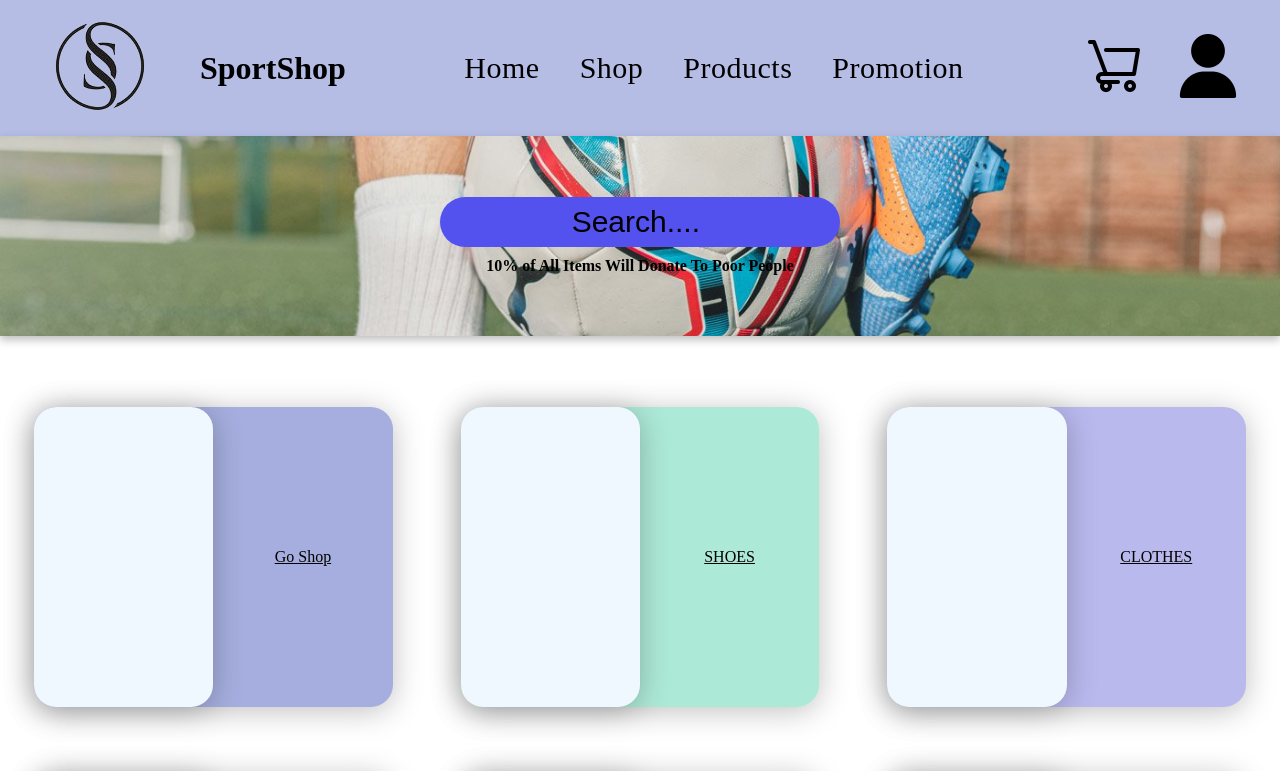
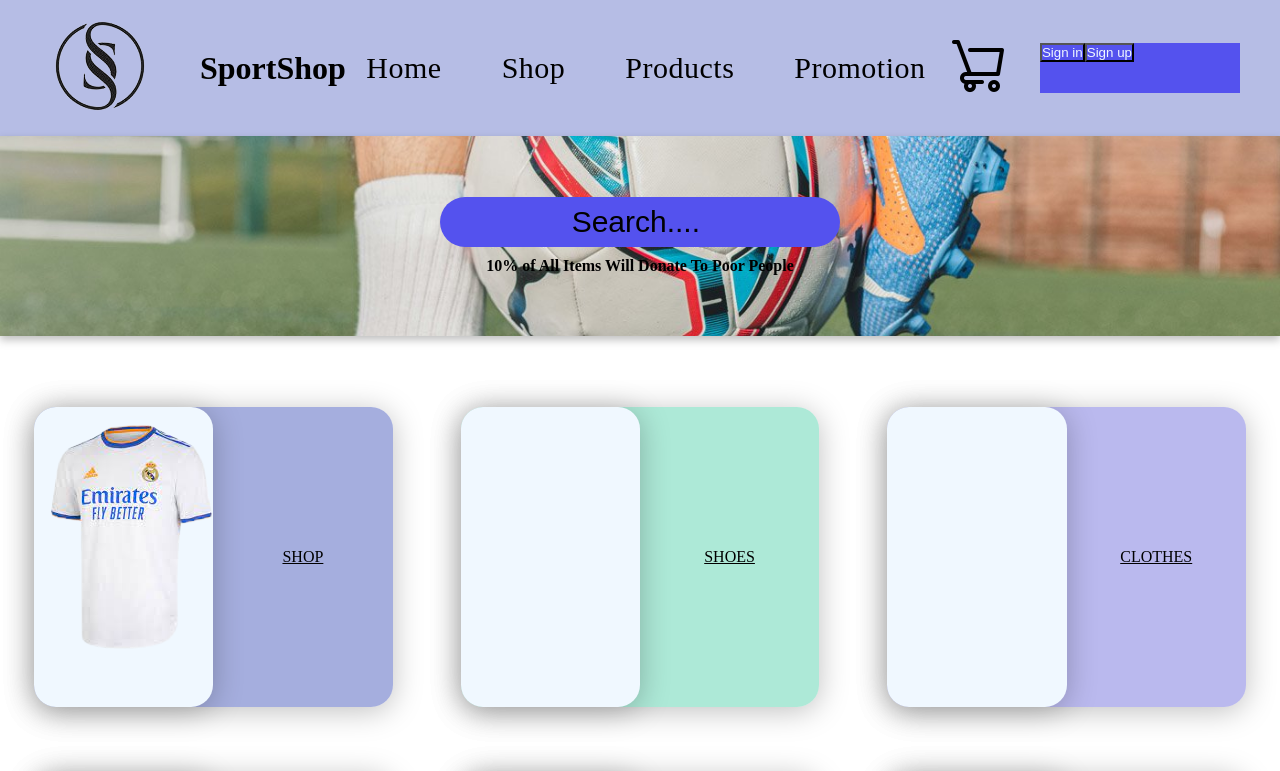
Before and after one commit to PEOUSOKLEANG/e-commece, a Vue app in the folder SportShop/: page / in a window 1280 px wide. Shown: the top 771 px of the page. Built offline with nearby package versions, Linux system fonts and the light colour scheme.

Commit message:
lastupdate

```diff
--- a/SportShop/src/components/Accessories.vue
+++ b/SportShop/src/components/Accessories.vue
@@ -8,10 +8,10 @@
                 </div>
             </div>
             <div class="header-center">
-                <a href="#">Home </a>
-                <a href="#">Shop </a>
-                <a href="#">Products </a>
-                <a href="#">Promotion</a>
+                <a><router-link to="/">Home</router-link></a>
+                <a><router-link to="/goshop">Shop</router-link></a>
+                <a><router-link to="/">Products</router-link></a>
+                <a><router-link to="/discount">Promotion</router-link></a>
             </div>
             <div class="header-right">
                 <!-- profile users -->
--- a/SportShop/src/components/Clothes.vue
+++ b/SportShop/src/components/Clothes.vue
@@ -8,10 +8,10 @@
                 </div>
             </div>
             <div class="header-center">
-                <a href="#">Home </a>
-                <a href="#">Shop </a>
-                <a href="#">Products </a>
-                <a href="#">Promotion</a>
+                <a><router-link to="/">Home</router-link></a>
+                <a><router-link to="/goshop">Shop</router-link></a>
+                <a><router-link to="/">Products</router-link></a>
+                <a><router-link to="/discount">Promotion</router-link></a>
             </div>
             <div class="header-right">
                 <!-- profile users -->
--- a/SportShop/src/components/Discount.vue
+++ b/SportShop/src/components/Discount.vue
@@ -8,10 +8,10 @@
                 </div>
             </div>
             <div class="header-center">
-                <a href="#">Home </a>
-                <a href="#">Shop </a>
-                <a href="#">Products </a>
-                <a href="#">Promotion</a>
+                <a><router-link to="/">Home</router-link></a>
+                <a><router-link to="/goshop">Shop</router-link></a>
+                <a><router-link to="/">Products</router-link></a>
+                <a><router-link to="/discount">Promotion</router-link></a>
             </div>
             <div class="header-right">
                 <!-- profile users -->
--- a/SportShop/src/components/Goshop.vue
+++ b/SportShop/src/components/Goshop.vue
@@ -31,7 +31,7 @@
         </div>
         <div @click.prevent="selectorder()" class="produce" >
             <div class="pro-img">
-                <!-- <img src="../components/image/RealMadrid23.png" alt=""> -->
+                <img src="../components/image/RealMadrid23.png" alt="">
             </div>
             <li> </li>
 
@@ -81,7 +81,14 @@ export default{
         selectorder(){
             this.$router.push({path: '/selectorder'});
         }
-    }
+    },
+    // data(){
+    //     let url = `http://universities.hipolabs.com/search?country=${country.value}`;
+    //     return {
+
+    //     }
+
+    // }
 }
 </script>
 <style>
--- a/SportShop/src/components/HomePage.vue
+++ b/SportShop/src/components/HomePage.vue
@@ -8,15 +8,19 @@
                 </div>
             </div>
             <div class="header-center">
-                <a href="#">Home </a>
-                <a href="#">Shop </a>
-                <a href="#">Products </a>
-                <a href="#">Promotion</a>
+                <a><router-link to="/">Home</router-link></a>
+                <a><router-link to="/goshop">Shop</router-link></a>
+                <a><router-link to="/">Products</router-link></a>
+                <a><router-link to="/discount">Promotion</router-link></a>
             </div>
             <div class="header-right">
                 <!-- profile users -->
                 <div><img src="../components/image/cart.png" alt=""></div>
-                <div><img src="../components/image/user.png" alt=""></div>
+                <div class="btn-sign">
+                    <button>Sign in</button>
+                    <button>Sign up</button>
+
+                </div>
 
             </div>
             <!-- ==== -->
@@ -32,12 +36,12 @@
             <div class="middle">
                 <div class="box">
                     <div class="image-pros">
-                        <!-- <img src="../components/image/real madrid.jpg" alt="">  -->
+                        <img src="../components/image/RealMadrid23.png" alt="">
                         <!-- image -->
 
                     </div>
                     <div>
-                        <span><a><router-link to="/goshop">Go Shop</router-link></a></span>
+                        <span><a><router-link to="/goshop">SHOP</router-link></a></span>
                     </div>
                 </div>
                 <div class="box">
@@ -45,17 +49,18 @@
                         <!-- image -->
                     </div>
                     <div>
-                        <span><a href="/shoes">SHOES</a></span>
+                        <span><a><router-link to="/shoes">SHOES</router-link></a></span>
                     </div>
                 </div>
                 <div class="box">
                     <div class="image-pros">
                         <!-- image -->
+                        <!-- <img src="../components/image/Bacelona 23.png" alt=""> -->
 
 
                     </div>
                     <div>
-                        <span><a href="/clothes">CLOTHES</a></span>
+                        <span><a><router-link to="/clothes">CLOTHES</router-link></a></span>
                     </div>
                 </div>
                 <div class="box">
@@ -64,7 +69,9 @@
 
                     </div>
                     <div>
-                        <span><a href="/newDrop">NEW DROP</a></span>
+                        <span><a><router-link to="/newDrop">NEW DROP</router-link></a></span>
+
+
                     </div>
                 </div>
                 <div class="box">
@@ -73,7 +80,8 @@
 
                     </div>
                     <div>
-                        <span><a href="/accessories">ACCESSORIES</a></span>
+                        <span><a><router-link to="/accessories">ACCESSORIES</router-link></a></span>
+
                     </div>
                 </div>
                 <div class="box">
@@ -82,7 +90,9 @@
 
                     </div>
                     <div>
-                        <span><a href="/discount">PROMOTION</a></span>
+                        <span><a><router-link to="/discount">PROMOTION</router-link></a></span>
+
+
                     </div>
                 </div>
             </div>
@@ -209,6 +219,22 @@ main .header {
     align-items: center;
     gap: 30px;
 }
+.header-right .btn-sign{
+    width: 200px;
+    height: 50px;
+    background-color: #5452ee;
+    box-sizing: 0.1px 0.1px 2px 1px;
+    color: aliceblue;
+}
+.btn-sign button{
+    background-color: #5452ee;
+    box-sizing: 0.1px 0.1px 2px 1px;
+    color: aliceblue;
+
+    justify-content: center;
+    align-items: center;
+
+}
 
 main .content {
     background-image: url('../components/image/homeimg.jpg');
@@ -323,7 +349,7 @@ main .body {
     margin-top: 66px;
     display: flex;
     flex-direction: row;
-    object-fit: cover;
+
 
 }
 
@@ -333,6 +359,10 @@ main .body {
     box-shadow: 0px 4px 30px rgba(0, 0, 0, 0.25);
     border-radius: 22px;
     background-color: aliceblue;
+}
+.image-pros img{
+    width: fit-content;
+    object-fit: contain;
 }
 
 .middle .box>:nth-child(2) {
--- a/SportShop/src/components/NewDrop.vue
+++ b/SportShop/src/components/NewDrop.vue
@@ -8,10 +8,10 @@
                 </div>
             </div>
             <div class="header-center">
-                <a href="#">Home </a>
-                <a href="#">Shop </a>
-                <a href="#">Products </a>
-                <a href="#">Promotion</a>
+                <a><router-link to="/">Home</router-link></a>
+                <a><router-link to="/goshop">Shop</router-link></a>
+                <a><router-link to="/">Products</router-link></a>
+                <a><router-link to="/discount">Promotion</router-link></a>
             </div>
             <div class="header-right">
                 <!-- profile users -->
--- a/SportShop/src/components/Payment.vue
+++ b/SportShop/src/components/Payment.vue
@@ -8,10 +8,10 @@
                 </div>
             </div>
             <div class="header-center">
-                <a href="#">Home </a>
-                <a href="#">Shop </a>
-                <a href="#">Products </a>
-                <a href="#">Promotion</a>
+                <a><router-link to="/">Home</router-link></a>
+                <a><router-link to="/goshop">Shop</router-link></a>
+                <a><router-link to="/">Products</router-link></a>
+                <a><router-link to="/discount">Promotion</router-link></a>
             </div>
             <div class="header-right">
                 <!-- profile users -->
--- a/SportShop/src/components/SelecteOrder.vue
+++ b/SportShop/src/components/SelecteOrder.vue
@@ -8,10 +8,10 @@
                 </div>
             </div>
             <div class="header-center">
-                <a href="#">Home </a>
-                <a href="#">Shop </a>
-                <a href="#">Products </a>
-                <a href="#">Promotion</a>
+                <a><router-link to="/">Home</router-link></a>
+                <a><router-link to="/goshop">Shop</router-link></a>
+                <a><router-link to="/">Products</router-link></a>
+                <a><router-link to="/discount">Promotion</router-link></a>
             </div>
             <div class="header-right">
                 <!-- profile users -->
--- a/SportShop/src/components/Shoes.vue
+++ b/SportShop/src/components/Shoes.vue
@@ -8,10 +8,10 @@
                 </div>
             </div>
             <div class="header-center">
-                <a href="#">Home </a>
-                <a href="#">Shop </a>
-                <a href="#">Products </a>
-                <a href="#">Promotion</a>
+                <a><router-link to="/">Home</router-link></a>
+                <a><router-link to="/goshop">Shop</router-link></a>
+                <a><router-link to="/">Products</router-link></a>
+                <a><router-link to="/discount">Promotion</router-link></a>
             </div>
             <div class="header-right">
                 <!-- profile users -->
```
